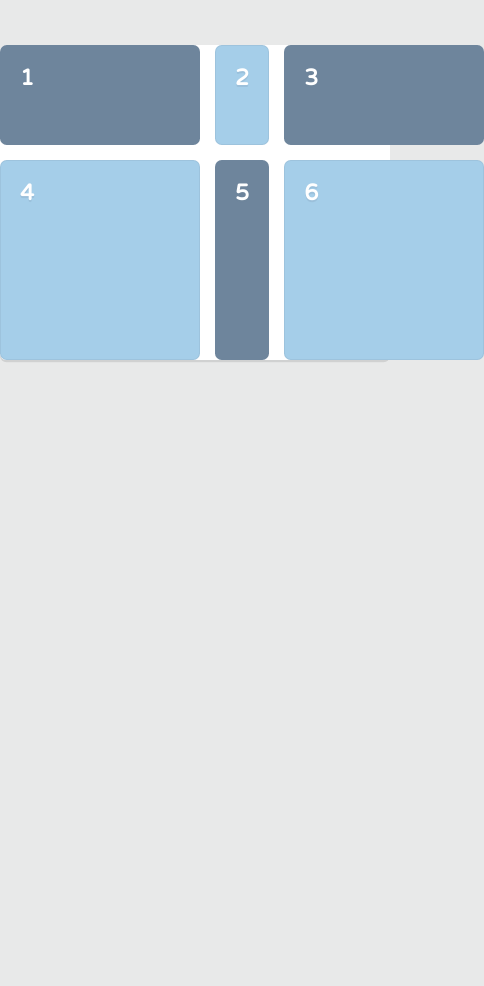
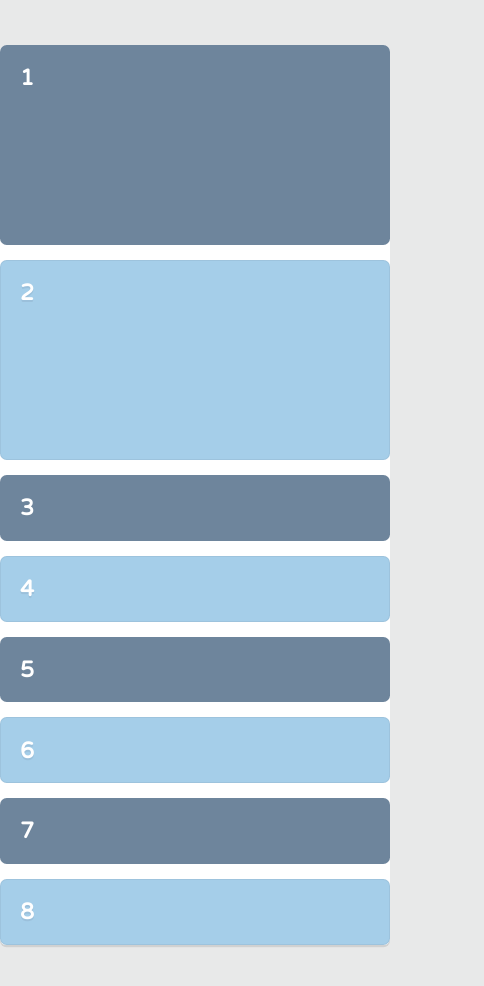
Before and after one commit to jordanmor/css-grid-layout, a plain HTML site: page index.html in a window 390 px wide. Shown: the whole page, 484 px wide, since content can reach past the window. Before the commit the page ends 844 px from the top, so only its background shows below. Drawn offline with Linux system fonts and the light colour scheme.

Commit message:
Expand grid and make responsive

```diff
--- a/css/grid.css
+++ b/css/grid.css
@@ -3,10 +3,9 @@
 ======================================== */
 
 .grid {
-	max-width: 800px;
+	max-width: 1000px;
 	display: grid;
-	grid-template-columns: 200px auto 200px;
-	grid-template-rows: 100px 200px;
+	grid-template-columns: repeat(auto-fit, minmax(200px, 1fr));
+	grid-template-rows: repeat(2, 200px);
 	grid-gap: 15px;
-
 }
--- a/index.html
+++ b/index.html
@@ -17,6 +17,8 @@
 			<div class="item">4</div>
 			<div class="item">5</div>
 			<div class="item">6</div>
+			<div class="item">7</div>
+			<div class="item">8</div>
 		</div>
 	</body>
 </html>
```
